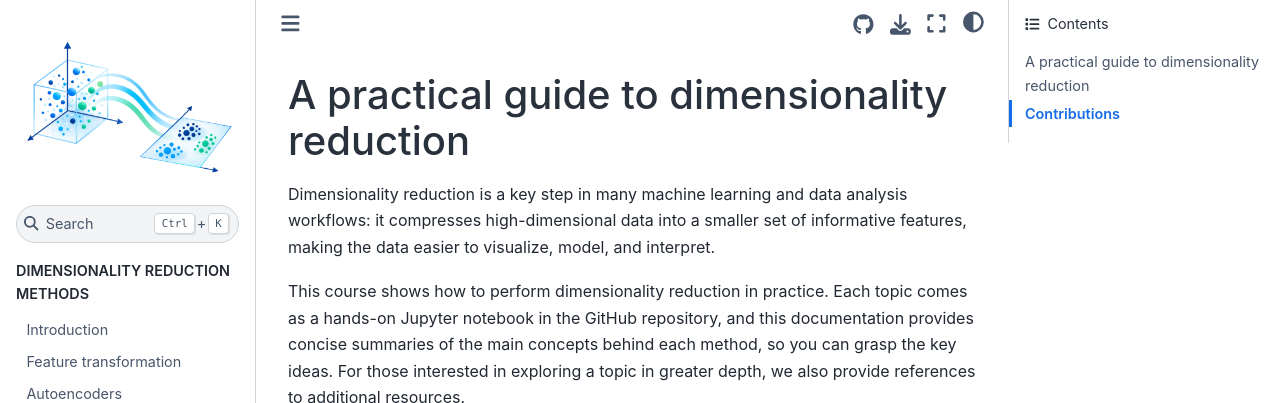
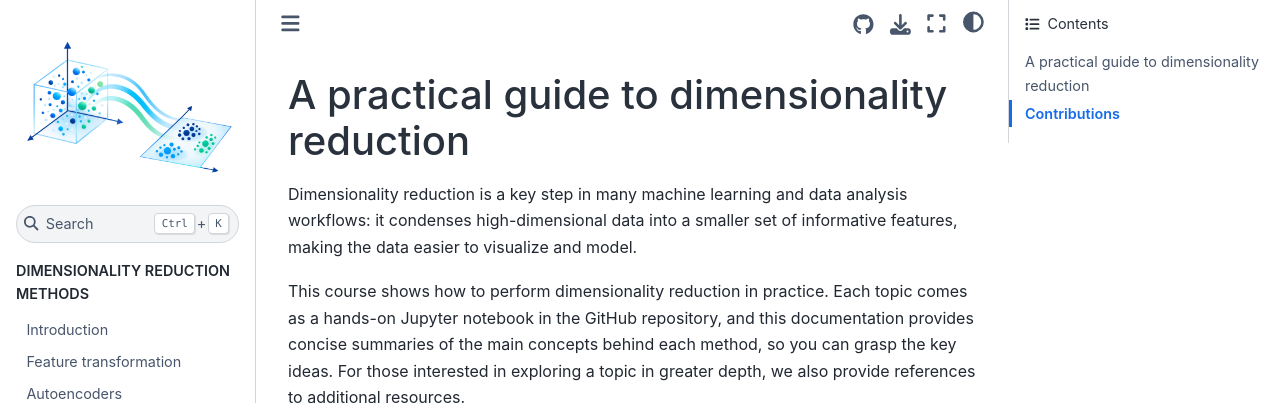
Before and after one commit to HelmholtzAI-Consultants-Munich/DimRed-Course, a Sphinx documentation site: the page built from docs/source/index.rst, in a window 1280 px wide and 977 px high. Shown: the top 403 px of the window. Built offline with Sphinx 7.4.7 and the Sphinx Book theme 1.1.4, drawn with Linux system fonts in a browser that asks for light colours.

Commit message:
Improve text

```diff
--- a/docs/source/index.rst
+++ b/docs/source/index.rst
@@ -6,8 +6,8 @@ A practical guide to dimensionality reduction
 =============================================
 
 Dimensionality reduction is a key step in many machine learning and data analysis
-workflows: it compresses high-dimensional data into a smaller set of informative
-features, making the data easier to visualize, model, and interpret.
+workflows: it condenses high-dimensional data into a smaller set of informative
+features, making the data easier to visualize and model.
 
 This course shows how to perform dimensionality reduction in practice. Each topic
 comes as a hands-on Jupyter notebook in the GitHub repository, and this documentation provides concise
```
